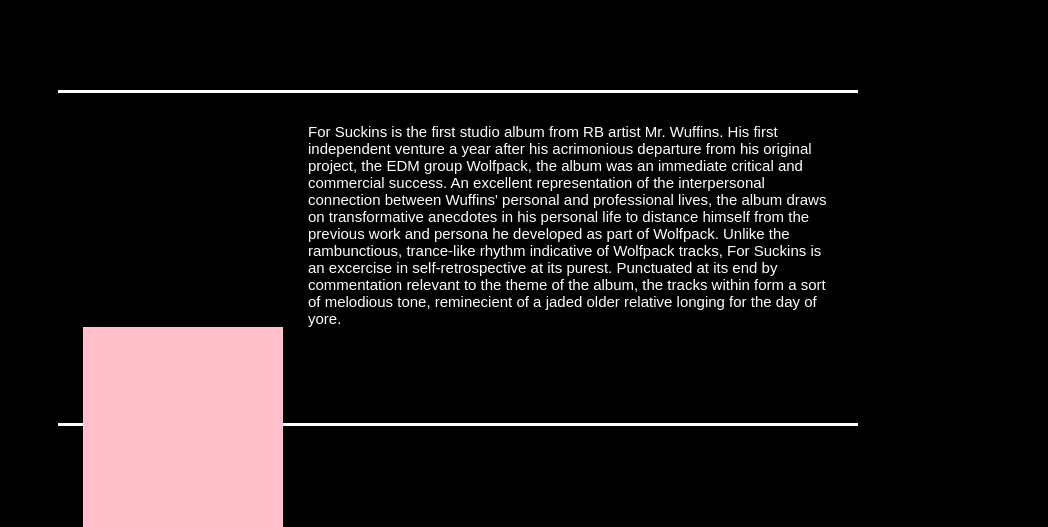
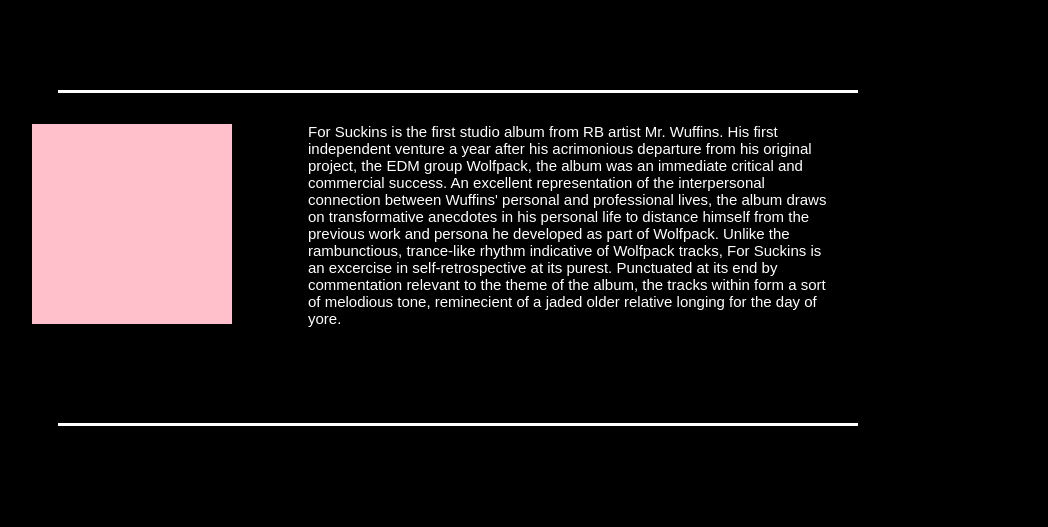
Before and after one commit to Muffin135/my-project, a plain HTML site: page albums.html in a window 1280 px wide. Shown: the part 325-852 px from the top of the page, without its empty margins (50-1098 px from the left). After the commit the page ends 800 px from the top, so only its background shows below. Drawn offline with Linux system fonts and the light colour scheme.

Commit message:
Create styles.css for my-project GitHub Pages

```diff
--- a/styles.css
+++ b/styles.css
@@ -73,8 +73,8 @@ a:active {
     background-color: pink;
     height: 200px;
     width: 200px;
-    margin-left: -475px;
-    margin-bottom:-300px;
+    margin-left: -800px;
+    display: inline-block;
   }
   .text {
     display: inline-block;
```
